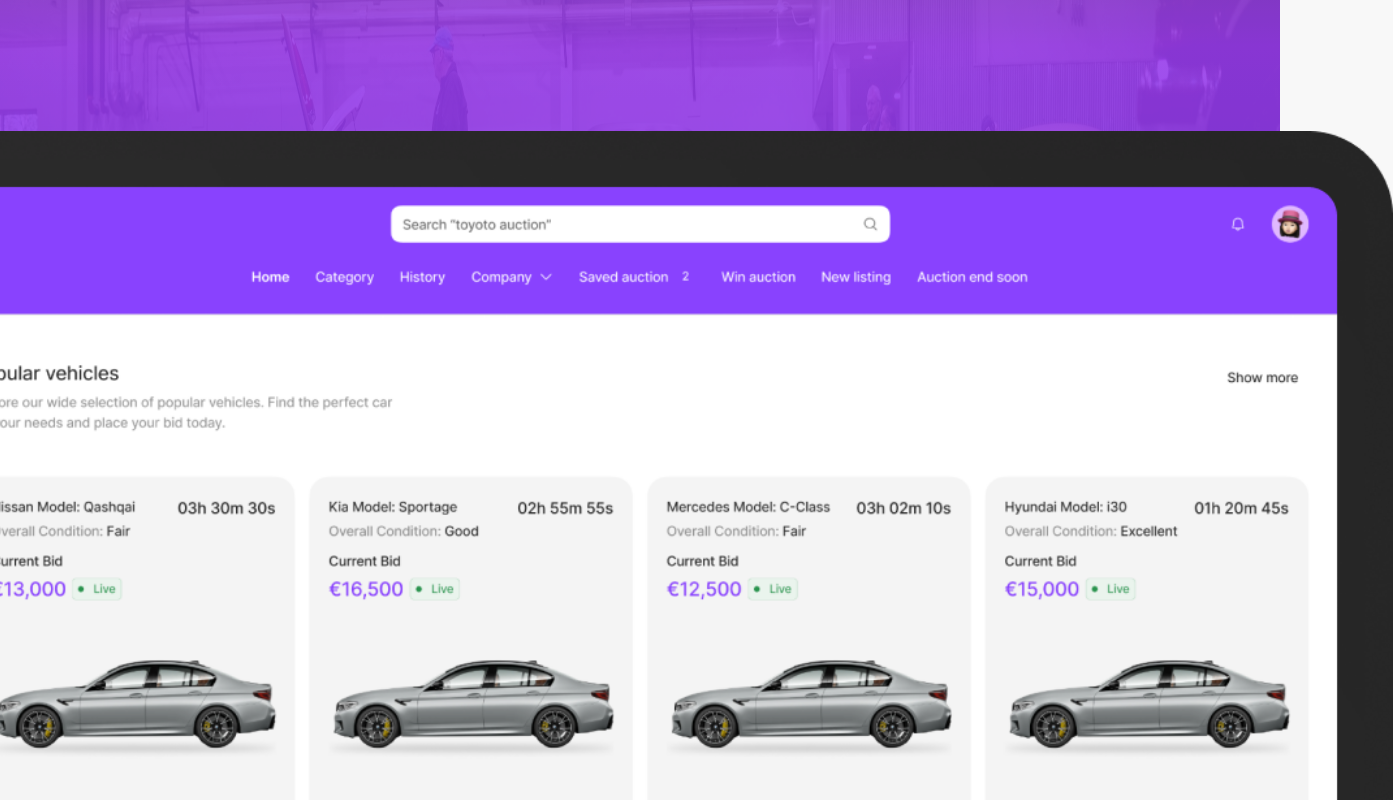
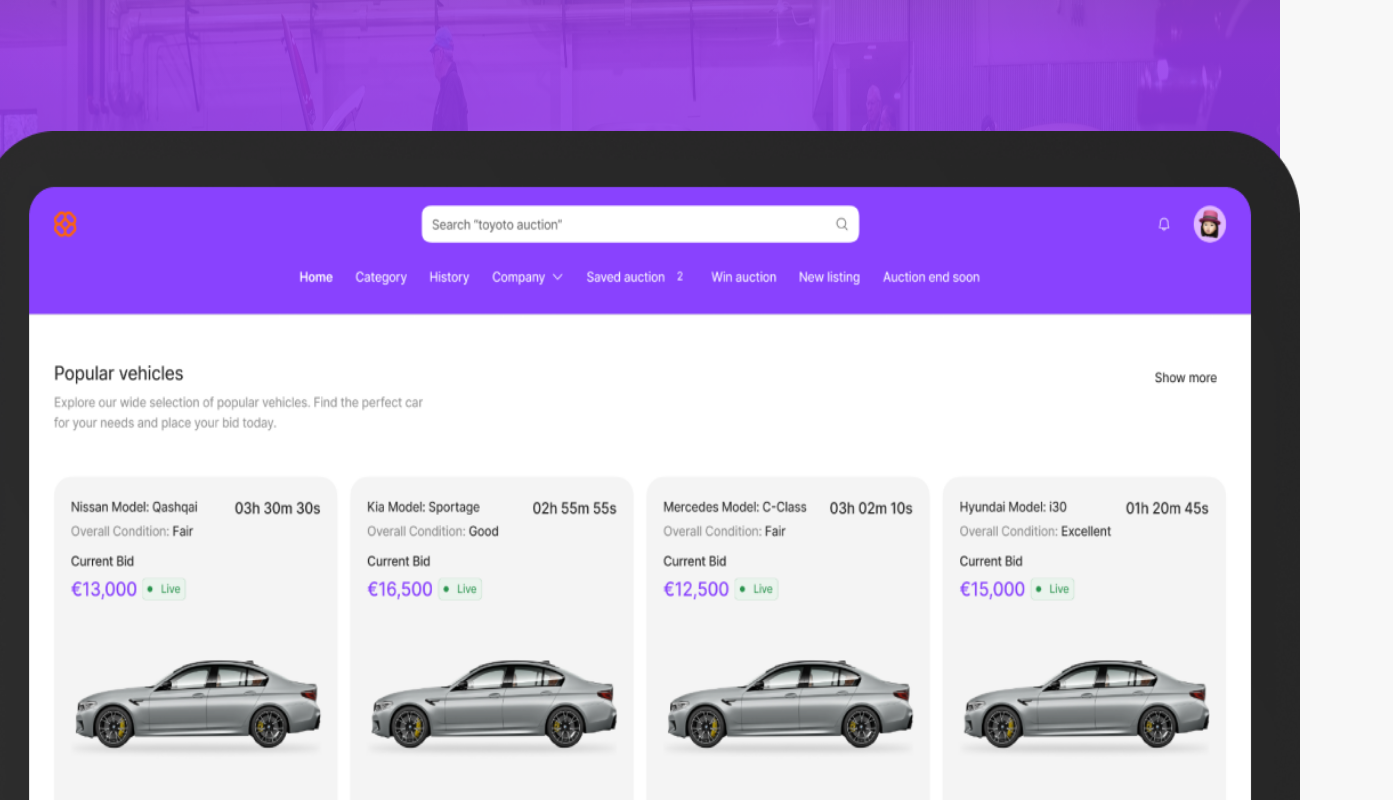
Before and after one commit to tejasridecapital/Test_Repository, a React (Create React App) app: page / in a window 1280 px wide. Shown: the part 760-1560 px from the top of the page, 1393 px wide, since content can reach past the window. Built offline with nearby package versions, Linux system fonts and the light colour scheme.

Commit message:
Updated image size

```diff
--- a/src/components/LandingPage.css
+++ b/src/components/LandingPage.css
@@ -707,7 +707,7 @@
 
     display:block;
     width:150%;
-    max-width:1500px;
+    max-width:1200px;
     height:900px;
     background-color:transparent;
     border-radius: 16px;
```
